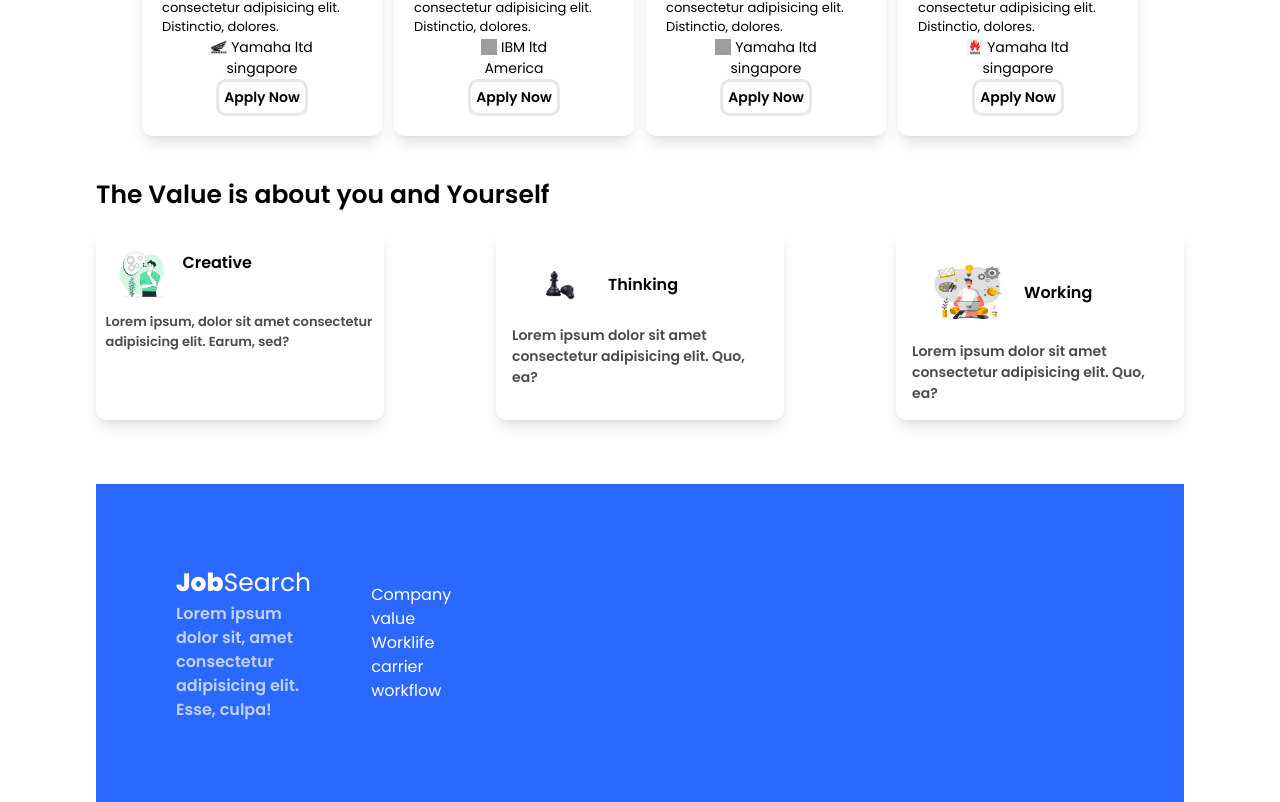
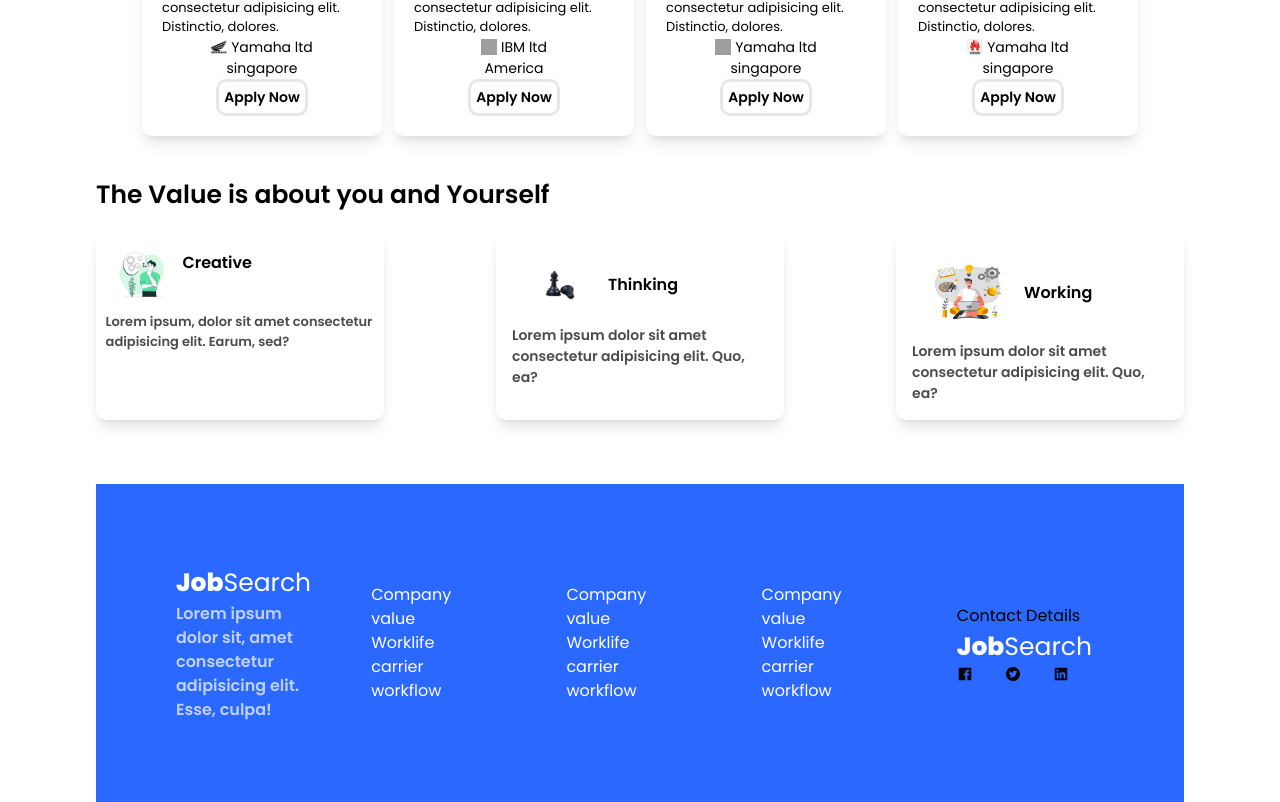
Before and after one commit to ArunprakashLfs/reactui, a React (Create React App) app: page / in a window 1280 px wide. Shown: the part 787-1589 px from the top of the page. Built offline with nearby package versions, Linux system fonts and the light colour scheme; grey boxes are pictures that could not be loaded.

Commit message:
added footer details

```diff
--- a/src/components/Footer/Footer.jsx
+++ b/src/components/Footer/Footer.jsx
@@ -1,3 +1,4 @@
+import {AiFillFacebook,AiFillTwitterCircle,AiFillLinkedin} from 'react-icons/ai'
 const Footer = ()=>{
     return(
         <div className="bg-blueColor grid grid-cols-5 justify-center items-center mt-[4rem] p-[5rem] gap-[3rem]">
@@ -9,6 +10,7 @@ const Footer = ()=>{
             </div>
             <div className="grid text-white">
                 <h2>Company</h2>
+
                 <div>
                     <li>value</li>
                     <li>Worklife</li>
@@ -16,6 +18,35 @@ const Footer = ()=>{
                     <li>workflow</li>
                 </div>
             </div>
+            <div className="grid text-white">
+                <h2>Company</h2>
+                <div>
+                    <li>value</li>
+                    <li>Worklife</li>
+                    <li>carrier</li>
+                    <li>workflow</li>
+                </div>
+            </div>
+            <div className="grid text-white">
+                <h2>Company</h2>
+                <div>
+                    <li>value</li>
+                    <li>Worklife</li>
+                    <li>carrier</li>
+                    <li>workflow</li>
+                </div>
+            </div>
+            <div>
+                <h2>Contact Details</h2>
+                <div className="logoDiv">
+                    <h1 className="logo text-[25px] text-white"><strong>Job</strong>Search</h1>
+                </div>
+                <div className='flex gap-[2rem]'>
+                    <AiFillFacebook/>
+                    <AiFillTwitterCircle/>
+                    <AiFillLinkedin/>
+                </div>
+            </div>
 
         </div>
     )
```
Also changed, not shown: 1 other file (tests, documents, lock files or other folders).
